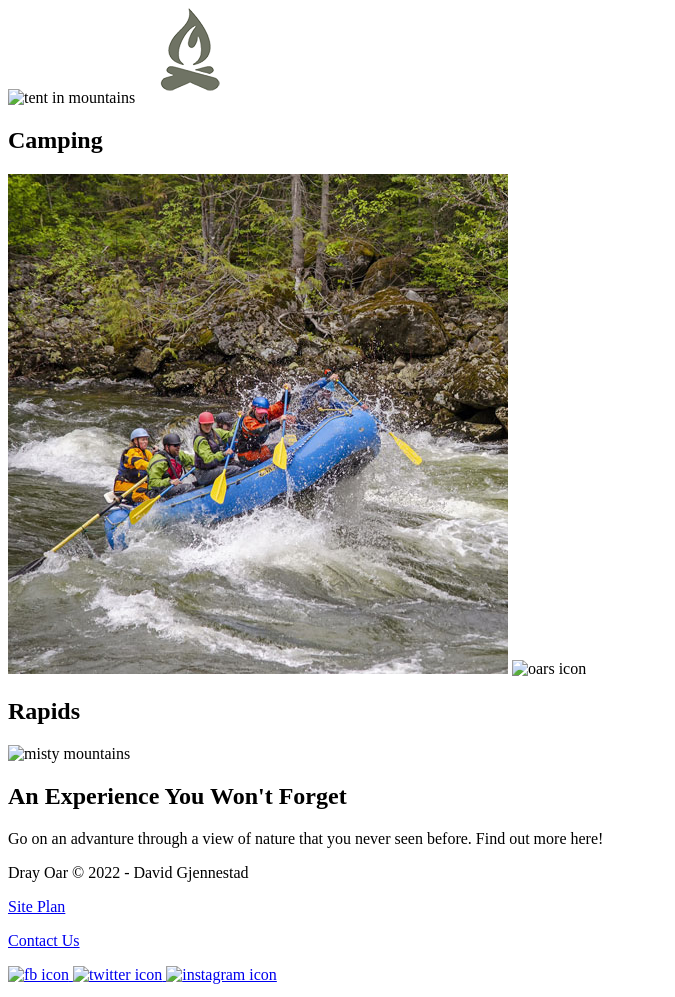
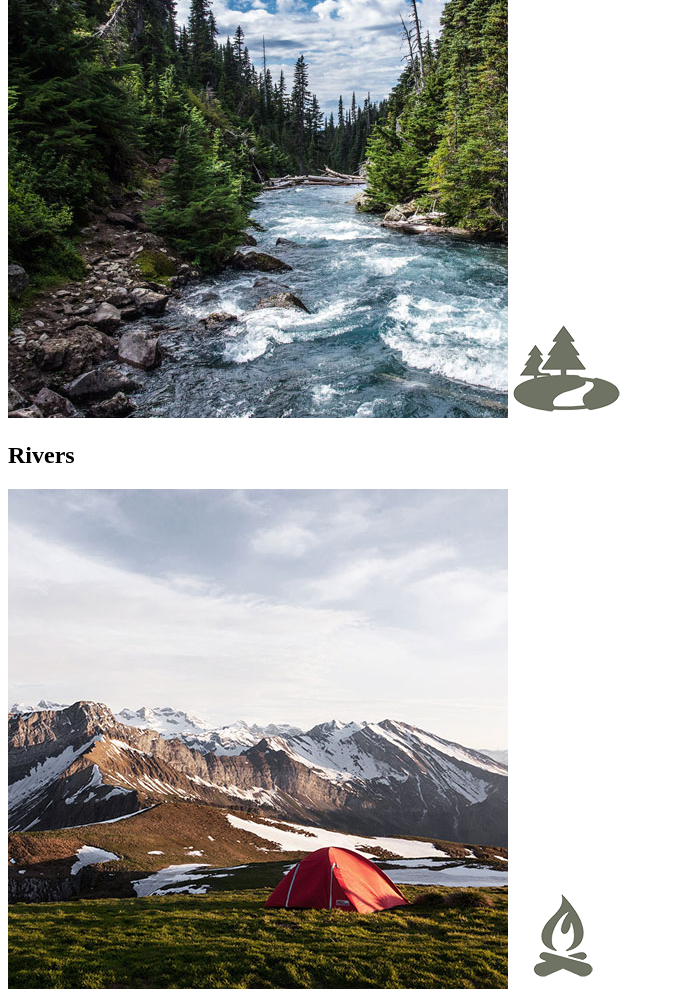
Before and after one commit to Keltj/wdd130, a plain HTML site: page index.html in a window 1280 px wide. Shown: the part 1423-2420 px from the top of the page, without its empty margins (0-675 px from the left). Drawn offline with Linux system fonts and the light colour scheme; the site is published under a folder, as on GitHub Pages, so addresses that start at the root find nothing.

Commit message:
Fix Image Links

```diff
--- a/index.html
+++ b/index.html
@@ -32,21 +32,21 @@
     </div>
     <main class="home-grid">
         <section class=""rivers-card">
-            <img class="card-img" src="/week1/wwr/images/rivers.jpg" alt=""river in forest>
-            <img class="icon" src="/week1/wwr/images/river_icon.png" alt="river icon">
+            <img class="card-img" src="./week1/wwr/images/rivers.jpg" alt=""river in forest>
+            <img class="icon" src="./week1/wwr/images/river_icon.png" alt="river icon">
             <h2>Rivers</h2>
         </section>
         <section class="camping-card">
-            <img class="card-img" src="/week1/wwr/images/camping.jpg" alt="tent in mountains">
+            <img class="card-img" src="./week1/wwr/images/camping.jpg" alt="tent in mountains">
             <img class="icon" src="./week1/wwr/images/fire_icon.png" alt="fire icon">
             <h2>Camping</h2>
         </section>
         <section class="rapids-card">
             <img class="card-img" src="./week1/wwr/images/rapids.jpg" alt="rafting boat">
-            <img class="icon" src="/week1/wwr/images/oars.png" alt="oars icon">
+            <img class="icon" src="./week1/wwr/images/oars.png" alt="oars icon">
             <h2>Rapids</h2>
         </section>
-        <img class="mountains" src="/week1/wwr/images/mountains.jpg" alt="misty mountains">
+        <img class="mountains" src="./week1/wwr/images/mountains.jpg" alt="misty mountains">
         <section class="msg">
             <h2>An Experience You Won't Forget</h2>
             <p>Go on an advanture through a view of nature that you never seen before. Find out more here!</p>
@@ -58,13 +58,13 @@
         <p><a href="contactus.html">Contact Us</a></p>
         <div class="social">
             <a href="https://facebook.com">
-                <img src="/week1/wwr/images/facebook.png" alt="fb icon">
+                <img src="./week1/wwr/images/facebook.png" alt="fb icon">
             </a>
             <a href="https://twitter.com">
-                <img src="/week1/wwr/images/twitter.png" alt="twitter icon">
+                <img src="./week1/wwr/images/twitter.png" alt="twitter icon">
             </a>
             <a href="https://instagram.com">
-                <img src="/week1/wwr/images/instagram.png" alt="instagram icon">
+                <img src="./week1/wwr/images/instagram.png" alt="instagram icon">
             </a>
         </div>
     </footer>
```
